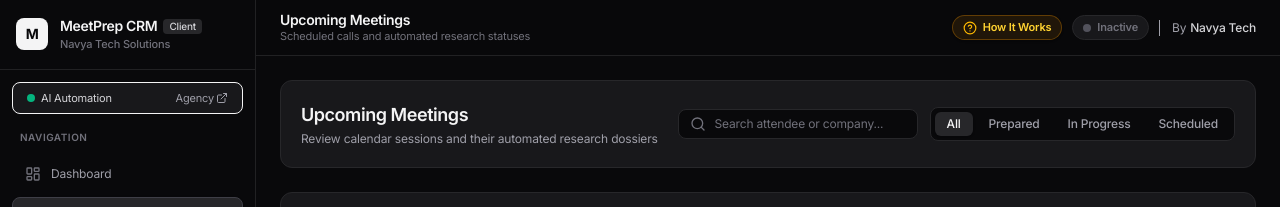
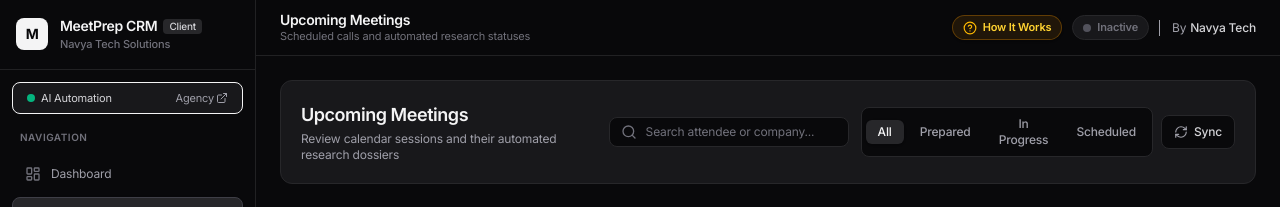
Before and after one commit to swarajshelke12/CRM_Nayva_tech, a React (Vite) app: page / in a window 1280 px wide. Both pictures are taken after a click on the button "Meetings". Shown: the top 207 px of the page. Built offline with nearby package versions, Linux system fonts and the light colour scheme; no server answers.

Commit message:
feat(views): add on-demand calendar sync action to MeetingsView

```diff
--- a/src/components/views/MeetingsView.tsx
+++ b/src/components/views/MeetingsView.tsx
@@ -6,12 +6,13 @@
   Calendar,
   Clock,
   ArrowRight,
-  Settings
+  Settings,
+  RefreshCw
 } from 'lucide-react';
 import type { PreparationStatus } from '../../types';
 
 export const MeetingsView: React.FC = () => {
-  const { meetings, viewMeetingPrep, setCurrentScreen } = useApp();
+  const { meetings, viewMeetingPrep, setCurrentScreen, isSyncing, syncCalendar } = useApp();
   const [filter, setFilter] = useState<'All' | PreparationStatus>('All');
   const [search, setSearch] = useState('');
 
@@ -49,7 +50,8 @@
               />
             </div>
 
-            {/* Filter Tabs */}
+            {/* Filter Tabs & Sync */}
+            <div className="flex items-center gap-2">
               <div className="flex items-center gap-1 bg-zinc-950 p-1 rounded-lg border border-zinc-800 text-xs">
                 {(['All', 'Prepared', 'In Progress', 'Scheduled'] as const).map(tab => (
                   <button
@@ -64,6 +66,17 @@
                     {tab}
                   </button>
                 ))}
+              </div>
+
+              <button
+                onClick={syncCalendar}
+                disabled={isSyncing}
+                className="px-3 py-2 rounded-lg bg-zinc-950 hover:bg-zinc-800 text-zinc-300 text-xs font-medium border border-zinc-800 transition-colors flex items-center gap-1.5 disabled:opacity-50"
+                title="Refresh calendar sessions"
+              >
+                <RefreshCw className={`w-3.5 h-3.5 text-zinc-400 ${isSyncing ? 'animate-spin text-emerald-400' : ''}`} />
+                <span className="hidden sm:inline">{isSyncing ? 'Syncing...' : 'Sync'}</span>
+              </button>
             </div>
           </div>
         </div>
```
Lines whose indentation alone changed are shown as unchanged.
